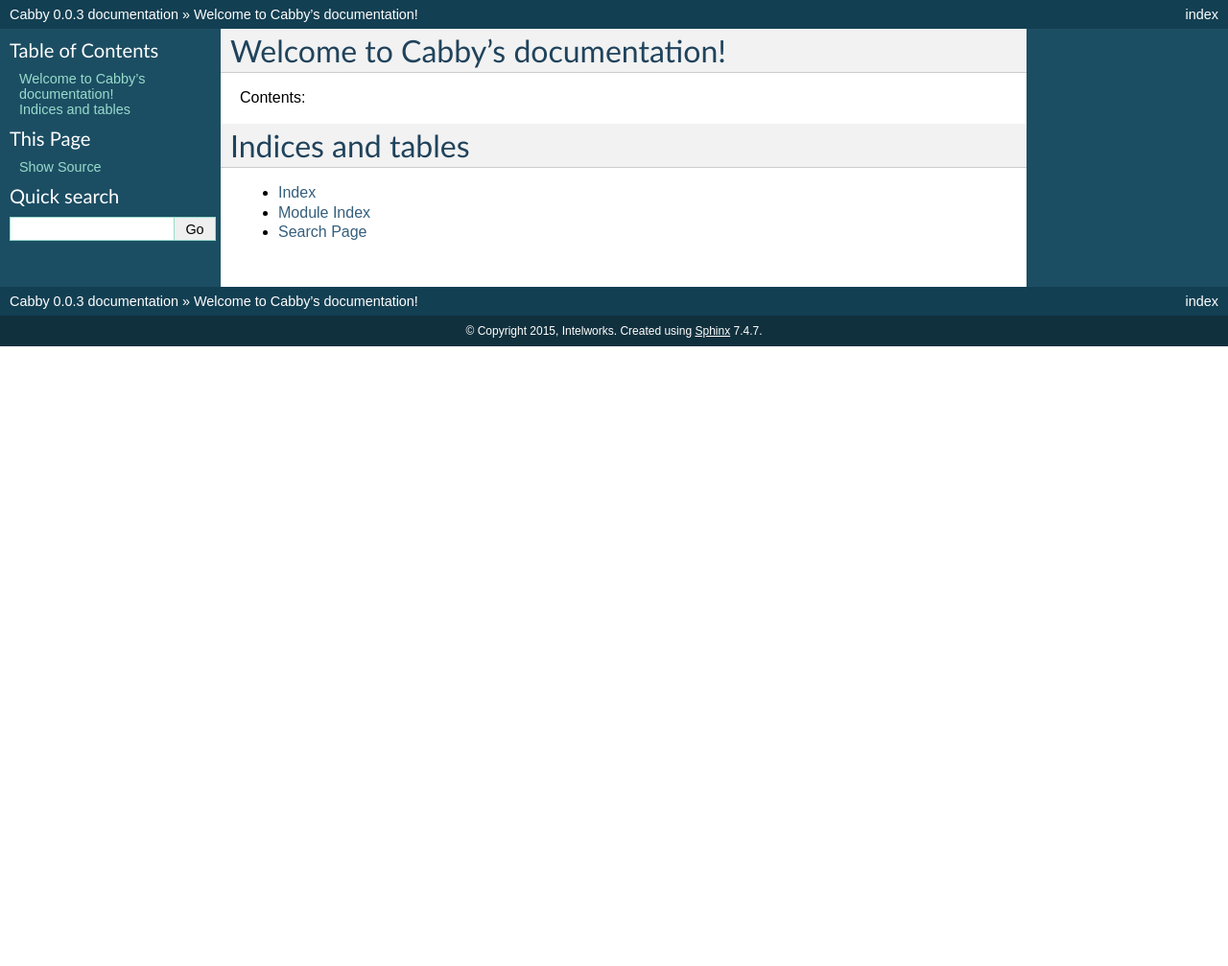
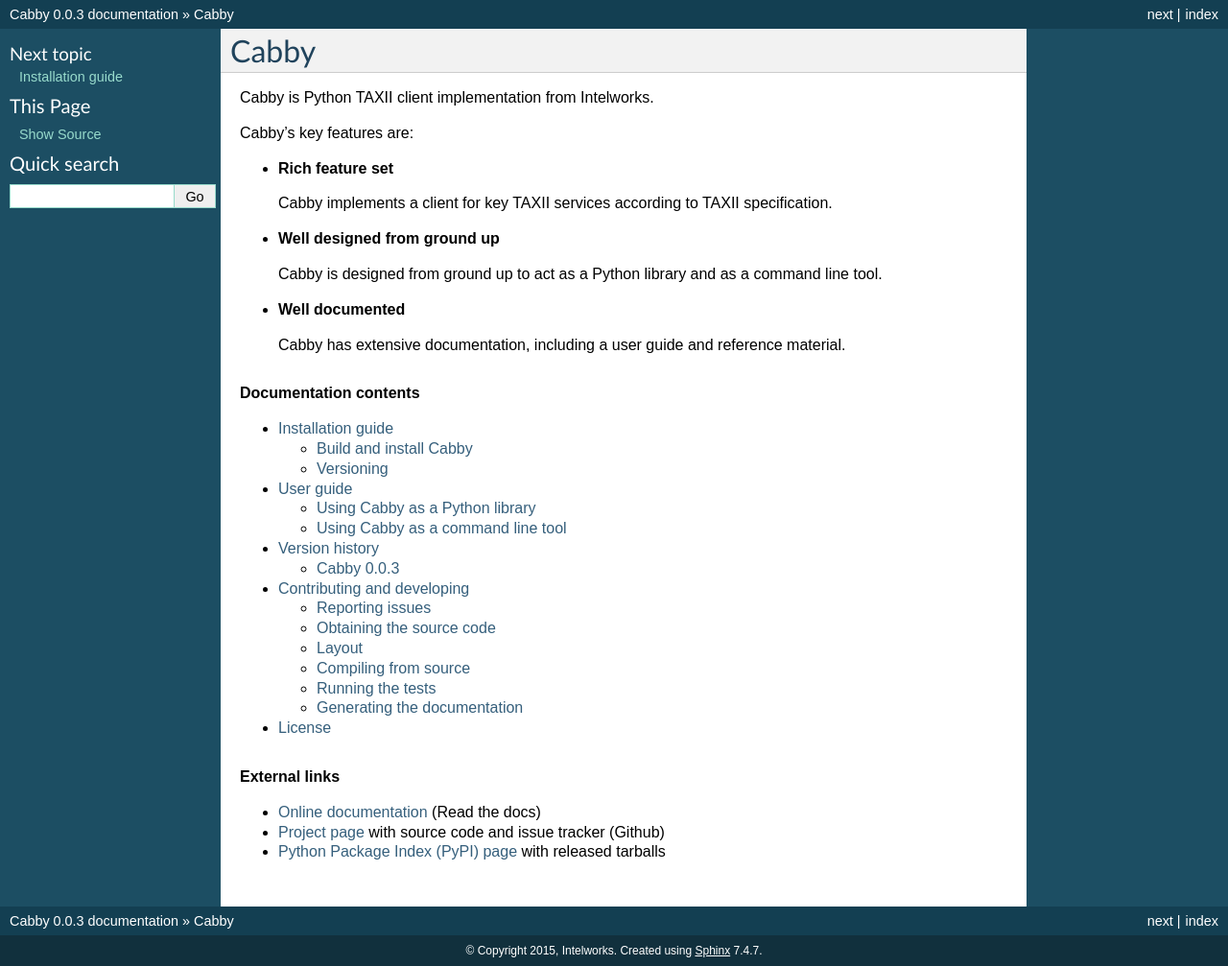
Before and after one commit to eclecticiq/cabby, a Sphinx documentation site: the page built from docs/index.rst, in a window 1280 px wide. Shown: the whole page at 96% size. Built offline with Sphinx 7.4.7, drawn with Linux system fonts in a browser that asks for light colours; before the commit the page ends 900 px from its top, so only the background shows below that.

Commit message:
sort out docs

```diff
--- /dev/null
+++ b/NEWS.rst
@@ -0,0 +1,10 @@
+===============
+Version history
+===============
+
+Cabby 0.0.3
+===========
+
+Release date: 2015-03-18
+
+* Initial release
--- /dev/null
+++ b/docs/developer.rst
@@ -0,0 +1,51 @@
+===========================
+Contributing and developing
+===========================
+
+.. _Cabby project page: https://github.com/Intelworks/Cabby
+
+
+Reporting issues
+================
+
+_Cabby uses Github's issue tracker. See the `Cabby project page`_ on Github.
+
+
+Obtaining the source code
+=========================
+
+The Cabby source code can be found on Github. See the `Cabby project page`_ on
+Github.
+
+Layout
+======
+
+The opentaxii repository has the following layout:
+
+* ``docs/`` - Used to build the `documentation
+  <http://cabby.readthedocs.org>`_.
+* ``cabby/`` - The main Cabby source.
+* ``tests/`` - opentaxii tests.
+
+
+Compiling from source
+=====================
+
+After cloning the Github repo, just run this::
+
+   (envname) $ python setup.py install
+
+
+Running the tests
+=================
+
+Almost all Cabby code is covered by the unit tests. Cabby uses *pytest* and
+*tox* for running those tests. Type ``make test`` to run the unit tests, or run
+``tox`` to run the tests against multiple Python versions.
+
+
+Generating the documentation
+============================
+
+The documentation is written in ReStructuredText (reST) format and processed
+using *Sphinx*. Type ``make html`` to build the HTML documentation.
--- a/docs/index.rst
+++ b/docs/index.rst
@@ -1,21 +1,36 @@
-.. Cabby documentation master file, created by
-   sphinx-quickstart on Wed Mar 18 11:09:53 2015.
-   You can adapt this file completely to your liking, but it should at least
-   contain the root `toctree` directive.
+=====
+Cabby
+=====
 
-Welcome to Cabby's documentation!
-=================================
+Cabby is Python TAXII client implementation from Intelworks.
 
-Contents:
+Cabby's key features are:
+
+* **Rich feature set**
+
+  Cabby implements a client for key TAXII services according to TAXII specification.
+
+* **Well designed from ground up**
+
+  Cabby is designed from ground up to act as a Python library and as a command line tool.
+
+* **Well documented**
+
+  Cabby has extensive documentation, including a user guide and reference material.
+
+.. rubric:: Documentation contents
 
 .. toctree::
    :maxdepth: 2
 
+   installation
+   user
+   news
+   developer
+   license
 
+.. rubric:: External links
 
-Indices and tables
-==================
-
-* :ref:`genindex`
-* :ref:`modindex`
-* :ref:`search`
+* `Online documentation <https://cabby.readthedocs.org/>`_ (Read the docs)
+* `Project page <https://github.com/Intelworks/Cabby/>`_ with source code and issue tracker (Github)
+* `Python Package Index (PyPI) page <http://pypi.python.org/pypi/cabby/>`_ with released tarballs
--- /dev/null
+++ b/docs/installation.rst
@@ -0,0 +1,33 @@
+==================
+Installation guide
+==================
+
+.. highlight:: sh
+
+This guide provides installation instructions for Cabby.
+
+
+Build and install Cabby
+=======================
+
+You can automatically install the latest Cabby release from the `Python
+Package Index <http://pypi.python.org/>`_ (PyPI) using ``pip``::
+
+   (envname) $ pip install cabby
+
+(In case you're feeling old-fashioned:: downloading a source tarball, unpacking
+it and installing it manually with ``python setup.py install`` should also
+work.)
+
+
+Versioning
+==========
+
+Releases of Cabby are given major.minor.revision version numbers, where major and minor correspond to the roadmap Intelworks has. The revision` number is used to indicate a fixpack.
+
+
+.. rubric:: Next steps
+
+Continue with the :doc:`user guide <user>` to see how to use Cabby.
+
+.. vim: set spell spelllang=en:
--- /dev/null
+++ b/docs/license.rst
@@ -0,0 +1 @@
+.. include:: ../LICENSE.rst
--- /dev/null
+++ b/docs/news.rst
@@ -0,0 +1 @@
+.. include:: ../NEWS.rst
--- /dev/null
+++ b/docs/user.rst
@@ -0,0 +1,58 @@
+==========
+User guide
+==========
+
+This user guide gives an overview of Cabby. It covers:
+
+* Using Cabby as a Python library and
+* Using Cabby as a command line tool
+
+Note: this document assumes basic familiarity with TAXII specification; visit the `TAXII
+homepage`_ for more information about its features.
+
+.. _`TAXII homepage`: http://taxii.mitre.org/
+
+
+Using Cabby as a Python library
+===============================
+
+.. code-block:: python
+
+  from cabby import create_client
+
+  client = create_client('taxiitest.mitre.org', port=80)
+
+  for service in client.discover_services(uri='/services/discovery'):
+      print(service.to_text())
+
+  # if only one POLL service advertised, client will use it automatically
+  content_blocks = client.poll('default')
+
+  for block in content_blocks:
+      print(block['content'])
+
+  content = '<some>content-text</some>'
+  binding = 'urn:stix.mitre.org:xml:1.1.1'
+
+  # it is also possible to specify a path to a service
+  client.push(content, binding, uri='/services/inbox/default')
+
+Using Cabby as a command line tool
+==================================
+
+.. code-block:: console
+
+  $ taxii-discovery --host taxiitest.mitre.org
+
+  $ taxii-poll --host taxiitest.mitre.org --collection default --dest-dir /tmp/
+
+  $ taxii-push --host taxiitest.mitre.org --file /tmp/samples/stix/watchlist-1.1.1.xml
+
+Use ``--help`` to get more usage details.
+
+
+.. rubric:: Next steps
+
+The user guide should be enough to get you started with Cabby.
+
+.. vim: set spell spelllang=en:
```
Also changed, not shown: README.rst (+36 -48 lines), LICENSE.rst (added).
